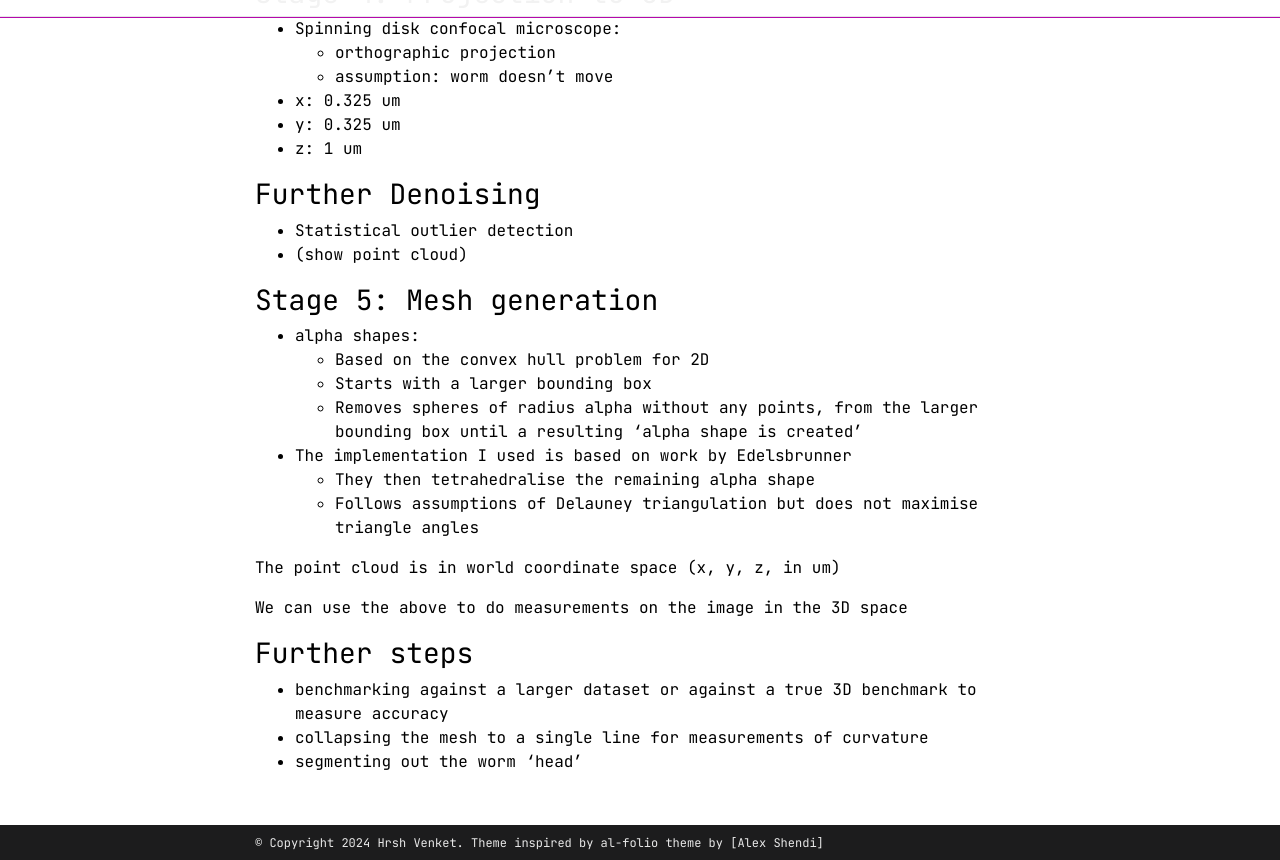
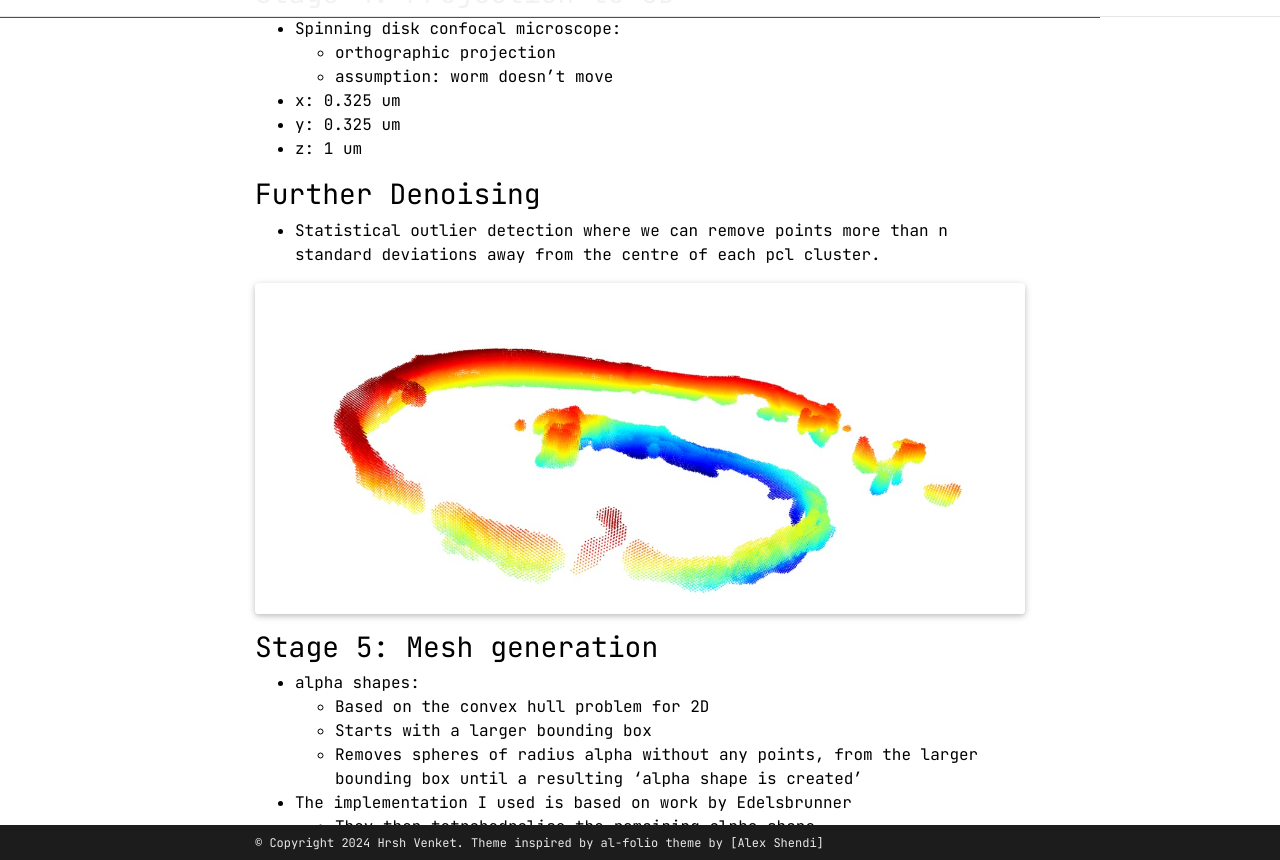
Before and after one commit to Hrsh-Venket/Hrsh-Venket.github.io, a Jekyll site: the page built from _projects/3D reconstruction of C.Elegans.md, in a window 1280 px wide and 900 px high, scrolled down 3427 px, cut to the strip 40-900 px from the top of the window. Built offline with Jekyll 4.4.1, drawn with Linux system fonts in a browser that asks for light colours; full-size pictures stand in for the smaller copies a plugin makes; comment, search, counter and statistics services are not loaded; a style sheet for code colours, icons or effects is not loaded.

Commit message:
3D reconstruction project completion

```diff
--- a/_projects/3D reconstruction of C.Elegans.md
+++ b/_projects/3D reconstruction of C.Elegans.md
@@ -2,7 +2,7 @@
 layout: page
 title: 3D reconstruction of C.Elegans
 description: Pipeline for 3D reconstruction of microscopic roundworm c.elegans using Spinning Disc Confocal Microscope images
-img: assets/img/Electricity load forecasting/Time series.png
+img: assets/img/3D Reconstruction of SDCM images of C Elegans/logo.jpg
 importance: 1
 category: work
 related_publications:
@@ -24,7 +24,6 @@
 
 - input stack
 - input trimap trimap
-
 
 <div class="row justify-content-sm-center">
     <div class="col-sm mt-3 mt-md-0">
@@ -127,8 +126,13 @@
 
 ### Further Denoising
 
-- Statistical outlier detection
-- (show point cloud)
+- Statistical outlier detection where we can remove points more than n standard deviations away from the centre of each pcl cluster.
+
+<div class="row justify-content-sm-center">
+    <div class="col-sm mt-3 mt-md-0">
+        {% include figure.html path="assets/img/3D Reconstruction of SDCM images of C Elegans/point cloud.jpg" title="pcl image" class="img-fluid rounded z-depth-1" %}
+    </div>
+</div>
 
 ### Stage 5: Mesh generation
 
@@ -144,6 +148,16 @@
 
 We can use the above to do measurements on the image in the 3D space
 
+<div class="row justify-content-sm-center">
+    <div class="col-sm mt-3 mt-md-0">
+        {% include figure.html path="assets/img/3D Reconstruction of SDCM images of C Elegans/mesh.jpg" title="mesh view 1" class="img-fluid rounded z-depth-1" %}
+    </div>
+    <div class="col-sm mt-3 mt-md-0">
+        {% include figure.html path="assets/img/3D Reconstruction of SDCM images of C Elegans/mesh1.jpg" title="mesh view 2" class="img-fluid rounded z-depth-1" %}
+    </div>
+</div>
+
+
 ### Further steps
 - benchmarking against a larger dataset or against a true 3D benchmark to measure accuracy
 - collapsing the mesh to a single line for measurements of curvature
```
Also changed, not shown: assets/img/3D Reconstruction of SDCM images of C Elegans/logo.jpg (added), assets/img/3D Reconstruction of SDCM images of C Elegans/mesh.jpg (added), assets/img/3D Reconstruction of SDCM images of C Elegans/mesh1.jpg (added), assets/img/3D Reconstruction of SDCM images of C Elegans/point cloud.jpg (added).
